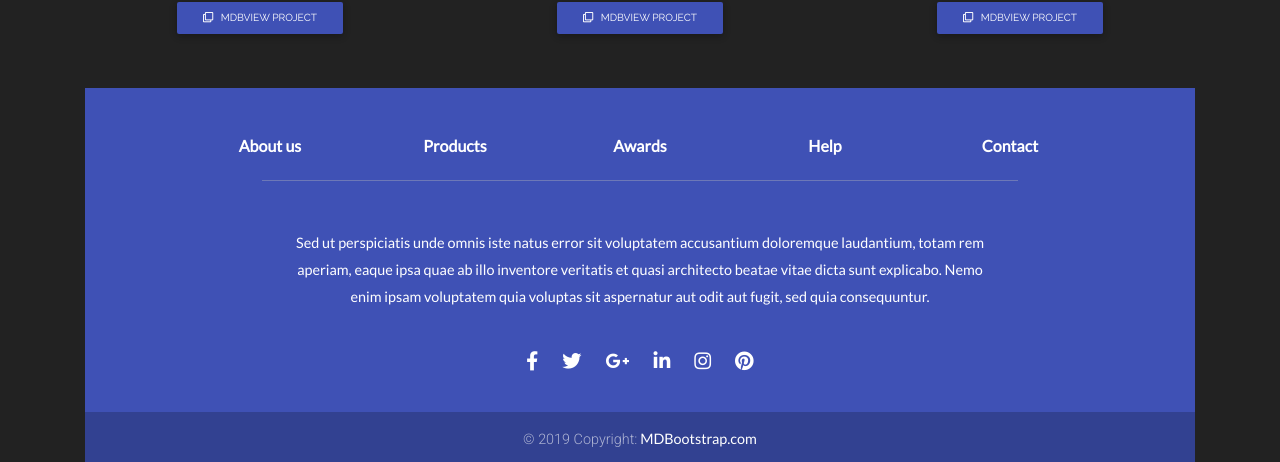
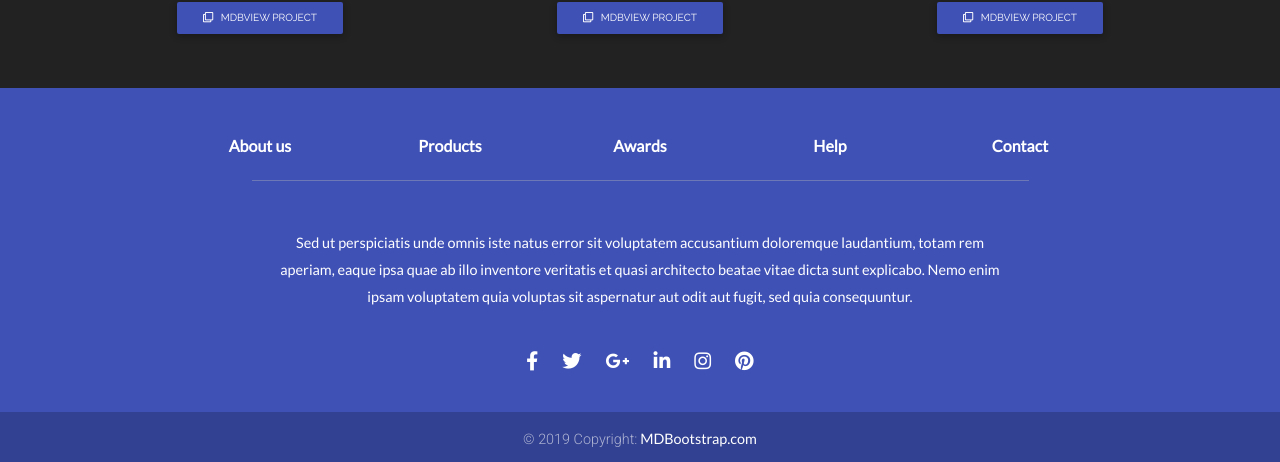
Before and after one commit to defremont/nextjs-mdb, a Next.js app: page / in a window 1280 px wide. Shown: the part 2538-3000 px from the top of the page. Built offline with nearby package versions, Linux system fonts and the light colour scheme.

Commit message:
footer out of container

```diff
--- a/comps/Layout.js
+++ b/comps/Layout.js
@@ -1,4 +1,5 @@
 import React from "react";
+import Footer from "../comps/Footer";
 import { MDBContainer, MDBRow, MDBCol } from "mdbreact";
 export default function Layout(props) {
   return (
@@ -9,6 +10,7 @@ export default function Layout(props) {
         </MDBRow>
         <style jsx>{``}</style>
       </MDBContainer>
+      <Footer />
     </div>
   );
 }
--- a/pages/index.js
+++ b/pages/index.js
@@ -5,7 +5,6 @@ import Jumbotron from "../comps/Jumbotron";
 import Loader from "../comps/Loader";
 import React from "react";
 import Header from "../comps/Header";
-import Footer from "../comps/Footer";
 export default class extends React.Component {
   constructor(props) {
     super(props);
@@ -78,8 +77,6 @@ export default class extends React.Component {
               font-family: "Lato", sans-serif;
             }
           `}</style>
-
-          <Footer />
         </Layout>
       );
     } else {
```
